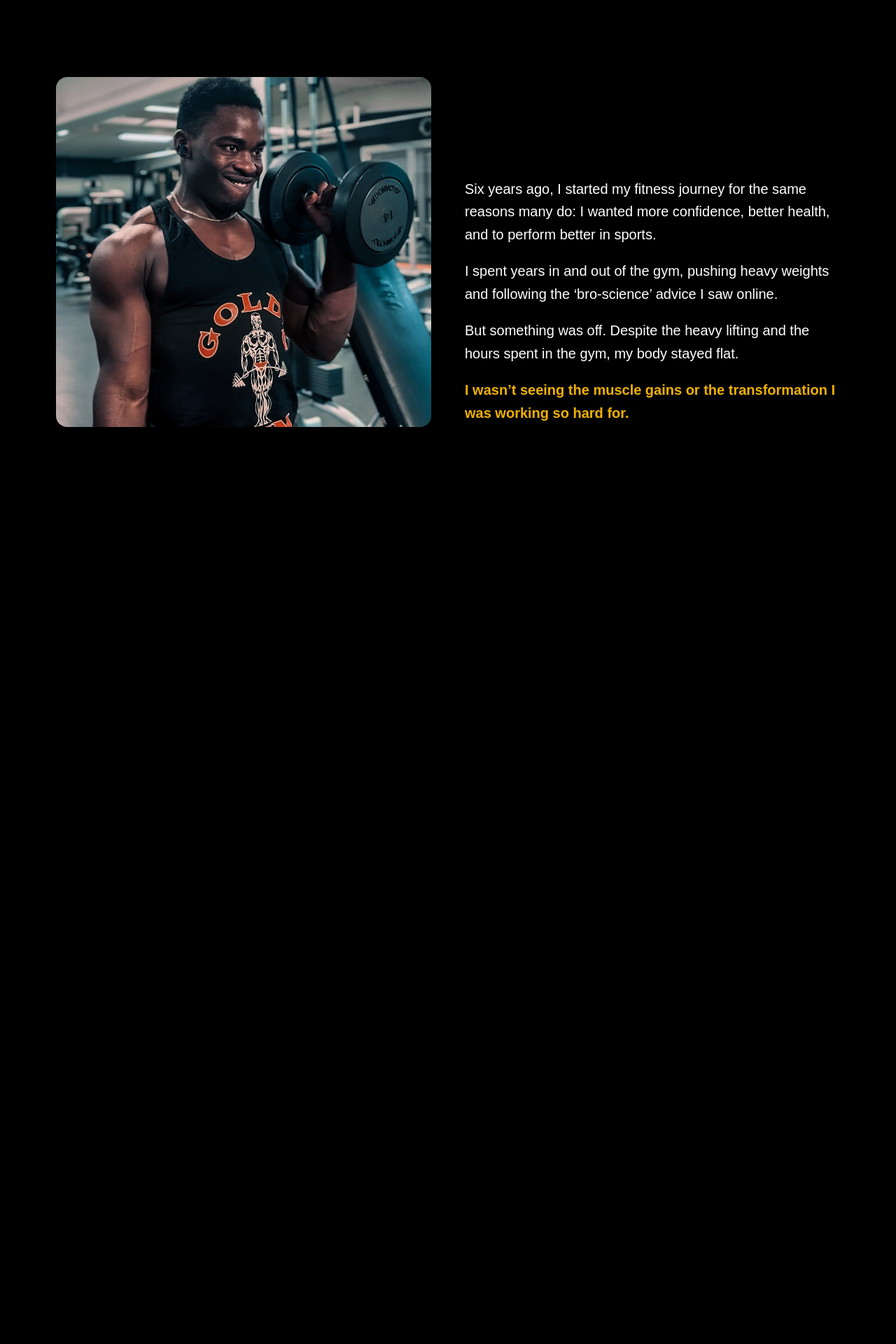
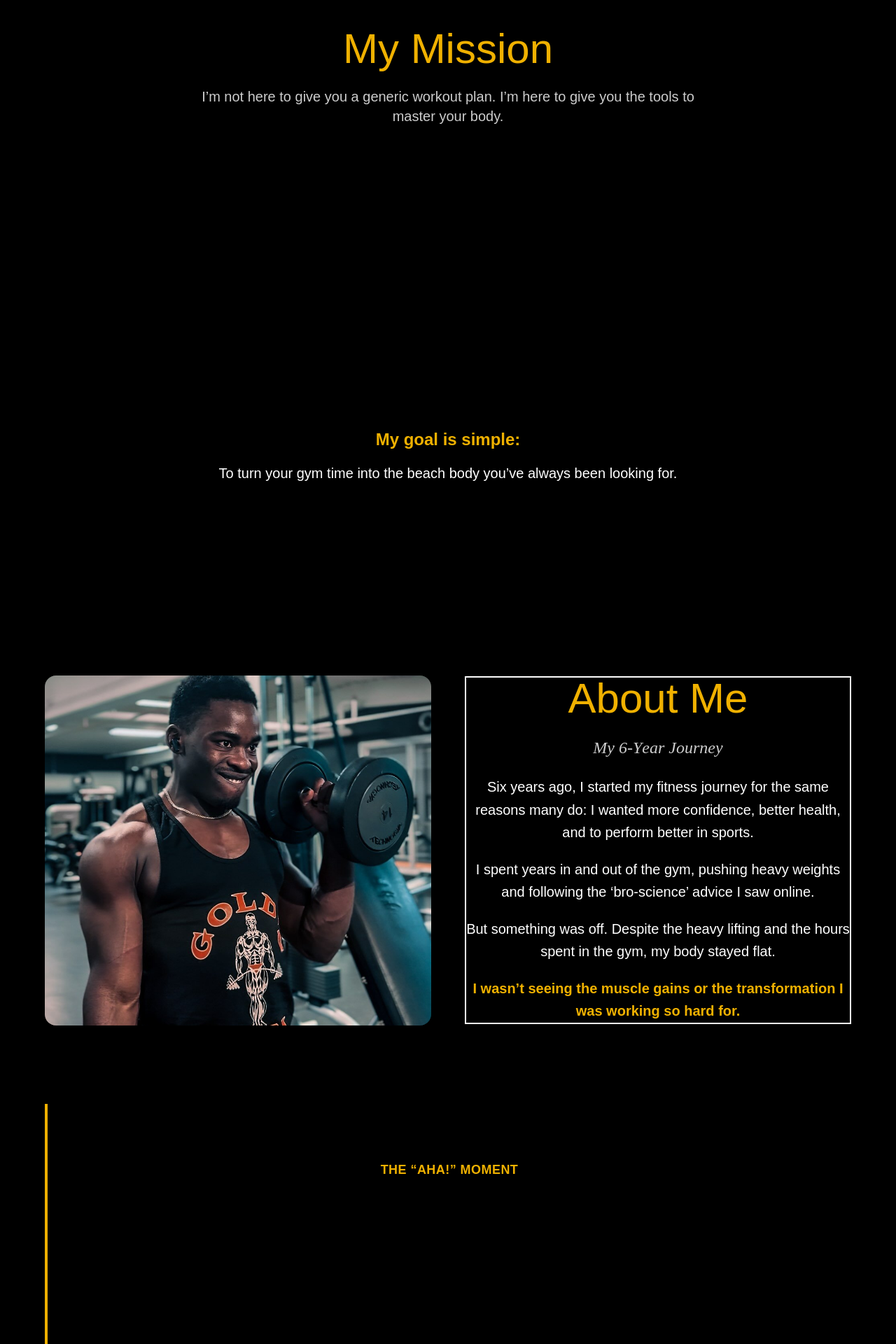
Before and after one commit to radu-bordea/NEXTjs-FitnessStephano, a Next.js app: page / in a window 1280 px wide. Shown: the part 840-2760 px from the top of the page at 70% size. Built offline with nearby package versions, Linux system fonts and the light colour scheme; a web font is replaced by a local one.

Commit message:
create Programs Page

```diff
--- a/app/globals.css
+++ b/app/globals.css
@@ -92,7 +92,7 @@ body {
 
 /* Overlay to control image visibility without affecting content */
 .hero-overlay {
-  @apply absolute inset-0 bg-black/70; /* 90% opacity black overlay */
+  @apply absolute inset-0 bg-black/50; /* 90% opacity black overlay */
 }
 
     #hero {
--- a/app/page.tsx
+++ b/app/page.tsx
@@ -3,6 +3,7 @@ import gsap from "gsap";
 import Navbar from "@/components/Navbar";
 import Hero from "@/components/Hero";
 import About from "@/components/About";
+import Programs from "@/components/Programs";
 
 
 // Register GSAP plugins (required for them to work)
@@ -13,6 +14,7 @@ export default function Home() {
     <main>
       <Navbar />
       <Hero />
+      <Programs/>
       <About/>
       <div className="h-[200vh] bg-black"></div>
     </main>
--- a/components/About.tsx
+++ b/components/About.tsx
@@ -22,6 +22,10 @@ const About = () => {
         type: "lines",
       });
 
+      const ahaSplit = new SplitText(".aha-text", {
+        type: "lines",
+      });
+
       // Title animation
       gsap.from(titleSplit.chars, {
         scrollTrigger: {
@@ -35,7 +39,7 @@ const About = () => {
         stagger: 0.03,
       });
 
-      // Text animation
+      // Main text animation
       gsap.from(paragraphSplit.lines, {
         scrollTrigger: {
           trigger: ".about-text",
@@ -48,16 +52,18 @@ const About = () => {
         stagger: 0.15,
       });
 
-      gsap.from(".about-title", {
+      // AHA MOMENT animation (separate trigger)
+      gsap.from(ahaSplit.lines, {
+        scrollTrigger: {
+          trigger: ".aha-section",
+          start: "top 85%",
+          toggleActions: "play none none reset",
+        },
+        y: 40,
         opacity: 0,
-        y: 50,
-        duration: 1,
-        ease: "power2.out",
-        scrollTrigger: {
-          trigger: ".about-title",
-          start: "top 80%", // when top of element is at 80% viewport height
-          toggleActions: "play none none reset", // play on enter, reset on leave
-        },
+        duration: 1.2,
+        ease: "power3.out",
+        stagger: 0.1,
       });
 
       // Image animation
@@ -80,32 +86,32 @@ const About = () => {
     <section
       id="about"
       ref={aboutRef}
-      className="min-h-screen flex items-center justify-center px-6 md:px-20 py-20"
+      className="min-h-screen  "
     >
+      <div className="flex items-center justify-center px-6 md:px-10 py-20">
         <div className="grid md:grid-cols-2 gap-12 items-center max-w-6xl w-full">
-        {/* LEFT - IMAGE */}
-        <div className="about-image relative w-full h-[400px] md:h-[500px] rounded-2xl overflow-hidden shadow-lg">
+          {/* IMAGE */}
+          <div className="about-image relative w-full h-100 md:h-125 rounded-2xl overflow-hidden shadow-lg">
             <Image
               src="/images/stephano.jpg"
               alt="Stephano Fitness"
               fill
-            className="object-cover hover:scale-140 duration-1500"
+              className="object-cover hover:scale-110 duration-700"
             />
           </div>
 
-        {/* RIGHT - TEXT */}
-        <div className="space-y-6 text-center md:text-left">
+          {/* TEXT */}
+          <div className="space-y-6 text-center border-2">
             {/* Title */}
             <h2 className="about-title font-modern-negra text-4xl md:text-6xl text-yellow-500">
               About Me
             </h2>
 
-          {/* Subtitle */}
             <h3 className="about-title text-xl md:text-2xl font-serif italic text-white/80">
               My 6-Year Journey
             </h3>
 
-          {/* Text */}
+            {/* Main story */}
             <div className="space-y-5 text-white text-lg md:text-xl leading-relaxed">
               <p className="about-text">
                 Six years ago, I started my fitness journey for the same reasons
@@ -130,6 +136,29 @@ const About = () => {
             </div>
           </div>
         </div>
+      </div>
+      {/* 🔥 AHA MOMENT */}
+      <div className="aha-section mt-8 space-y-4 border-l-4 border-yellow-500 pl-4 px-6 md:px-10 py-20 max-w-6xl text-center mx-auto">
+        <h4 className="text-yellow-500 font-bold text-lg uppercase tracking-wide">
+          The “Aha!” Moment
+        </h4>
+
+        <p className="aha-text text-white text-lg leading-relaxed">
+          I realized that ‘moving the weight’ isn’t the same as ‘training the
+          muscle.’ I shifted my focus from ego-lifting to form mastery.
+        </p>
+
+        <p className="aha-text text-white text-lg leading-relaxed">
+          Once I mastered the ‘Wrong vs. Right’ of every movement, like setting
+          my shoulders for lat pull-downs or leading with my elbows on lateral
+          raises, everything changed.
+        </p>
+
+        <p className="aha-text text-yellow-500 font-semibold text-lg leading-relaxed">
+          Not just my physique, but my discipline, my mental health, and my
+          energy for my daily life.
+        </p>
+      </div>
     </section>
   );
 };
--- /dev/null
+++ b/components/Programs.tsx
@@ -0,0 +1,120 @@
+"use client";
+
+import { useGSAP } from "@gsap/react";
+import gsap from "gsap";
+import { ScrollTrigger } from "gsap/ScrollTrigger";
+import { useRef } from "react";
+import { FaDumbbell, FaUserAlt, FaRunning } from "react-icons/fa";
+
+gsap.registerPlugin(ScrollTrigger);
+
+const Programs = () => {
+  const programsRef = useRef<HTMLDivElement>(null);
+
+useGSAP(() => {
+  const ctx = gsap.context(() => {
+    const cards = gsap.utils.toArray(".program-card");
+
+    cards.forEach((card) => {
+      gsap.from(card, {
+        scrollTrigger: {
+          trigger: card,
+          start: "top 85%",
+          toggleActions: "play none none reverse",
+        },
+        y: 60,
+        opacity: 0,
+        duration: 1,
+        ease: "power3.out",
+      });
+    });
+  }, programsRef);
+
+  return () => ctx.revert();
+}, []);
+
+  return (
+    <section
+      id="programs"
+      ref={programsRef}
+      className="min-h-screen px-6 md:px-20 py-20"
+    >
+      {/* HEADER */}
+      <div className="max-w-6xl mx-auto text-center space-y-6 mb-16">
+        <h2 className="font-modern-negra text-4xl md:text-6xl text-yellow-500">
+          My Mission
+        </h2>
+
+        <p className="text-white/80 text-lg md:text-xl max-w-3xl mx-auto">
+          I’m not here to give you a generic workout plan. I’m here to give you
+          the tools to master your body.
+        </p>
+      </div>
+
+      {/* CARDS */}
+      <div className="grid md:grid-cols-3 gap-8 max-w-6xl mx-auto">
+        {/* CARD 1 */}
+        <div className="program-card group bg-black/40 backdrop-blur-md rounded-2xl p-8 border border-white/10 hover:border-yellow-500 transition-all duration-300">
+          <div className="flex items-center justify-center w-20 h-20 mb-6 mx-auto rounded-full bg-yellow-500/10 text-yellow-500 text-4xl transition-all duration-300 group-hover:scale-110 group-hover:bg-yellow-500 group-hover:text-black">
+            <FaDumbbell />
+          </div>
+
+          <h3 className="text-xl font-bold text-white mb-3 text-center">
+            The Busy Professional
+          </h3>
+
+          <p className="text-white/70 leading-relaxed text-center">
+            You have no time to waste. I provide high-efficiency workouts that
+            deliver maximum results in minimum time.
+          </p>
+        </div>
+
+        {/* CARD 2 */}
+        <div className="program-card group bg-black/40 backdrop-blur-md rounded-2xl p-8 border border-white/10 hover:border-yellow-500 transition-all duration-300">
+          <div className="flex items-center justify-center w-20 h-20 mb-6 mx-auto rounded-full bg-yellow-500/10 text-yellow-500 text-4xl transition-all duration-300 group-hover:scale-110 group-hover:bg-yellow-500 group-hover:text-black">
+            <FaUserAlt />
+          </div>
+
+          <h3 className="text-xl font-bold text-white mb-3 text-center">
+            The Gym Beginner
+          </h3>
+
+          <p className="text-white/70 leading-relaxed text-center">
+            If you feel intimidated by the gym, I simplify everything so you can
+            train with confidence and clarity from day one.
+          </p>
+        </div>
+
+        {/* CARD 3 */}
+        <div className="program-card group bg-black/40 backdrop-blur-md rounded-2xl p-8 border border-white/10 hover:border-yellow-500 transition-all duration-300">
+          <div className="flex items-center justify-center w-20 h-20 mb-6 mx-auto rounded-full bg-yellow-500/10 text-yellow-500 text-4xl transition-all duration-300 group-hover:scale-110 group-hover:bg-yellow-500 group-hover:text-black">
+            <FaRunning />
+          </div>
+
+          <h3 className="text-xl font-bold text-white mb-3 text-center">
+            The Plateaued Lifter
+          </h3>
+
+          <p className="text-white/70 leading-relaxed text-center">
+            If you're stuck and not seeing results, I will analyze your form and
+            fix the hidden mistakes holding you back.
+          </p>
+        </div>
+      </div>
+
+      {/* FINAL MESSAGE */}
+      <div className="mt-20 text-center max-w-3xl mx-auto">
+        <p className="text-yellow-500 text-xl md:text-2xl font-semibold">
+          My goal is simple:
+        </p>
+
+        <p className="text-white text-lg md:text-xl mt-4 leading-relaxed">
+          To turn your gym time into the beach body you’ve always been looking
+          for.
+        </p>
+      </div>
+    </section>
+  );
+};
+
+export default Programs;
--- a/package.json
+++ b/package.json
@@ -14,6 +14,7 @@
     "next": "16.2.1",
     "react": "19.2.4",
     "react-dom": "19.2.4",
+    "react-icons": "^5.6.0",
     "react-responsive": "^10.0.1"
   },
   "devDependencies": {
--- a/utils/navlinks.ts
+++ b/utils/navlinks.ts
@@ -1,4 +1,8 @@
 export const navLinks = [
+  {
+    id: "home",
+    title: "Home",
+  },
   {
     id: "programs",
     title: "Programs",
@@ -8,10 +12,6 @@ export const navLinks = [
     title: "About Me",
   },
   {
-	id: "work",
-	title: "The Art",
- },
- {
     id: "contact",
     title: "Contact",
   },
```
Also changed, not shown: 2 other files (tests, documents, lock files or other folders). Lines whose indentation alone changed are shown as unchanged.
